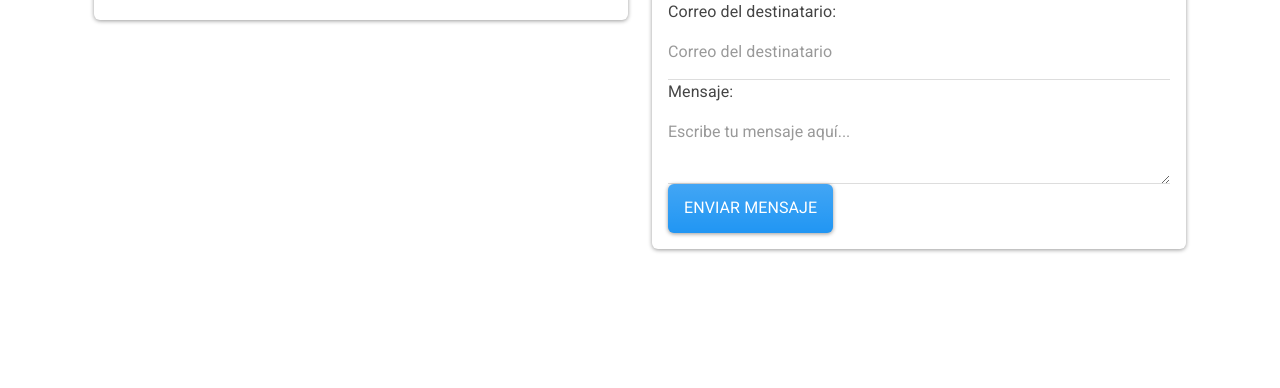
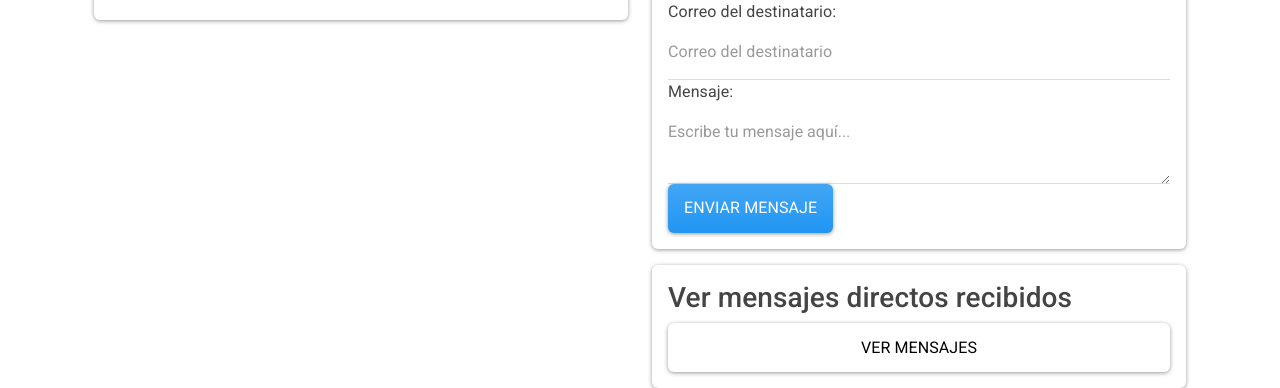
Before and after one commit to JesusMachaca/Sist_Dist-2, a Flask app: page /autenticacion/dashboard in a window 1280 px wide. Shown: the part 510-898 px from the top of the page. Before the commit the page ends 763 px from the top, so only its background shows below. Run offline with Flask 3, Linux system fonts and the light colour scheme; the visitor is signed in with stand-in values (Sample User, id 1); data that the repository does not hold is empty; some libraries are stand-ins or nearby versions.

Commit message:
Update dashboard.html

```diff
--- a/templates/dashboard.html
+++ b/templates/dashboard.html
@@ -105,6 +105,12 @@
                     <button type="submit" class="btn btn-primary">Enviar mensaje</button>
                 </form>
             </div>
+
+            <!-- Nueva sección: Ver mensajes recibidos -->
+            <div class="card card-body mt-3">
+                <h3 class="card-title">Ver mensajes directos recibidos</h3>
+                <a href="{{ url_for('mensajes_recibidos') }}" class="btn btn-secondary">Ver mensajes</a>
+            </div>
         </div>
     </div>
 </div>
```
